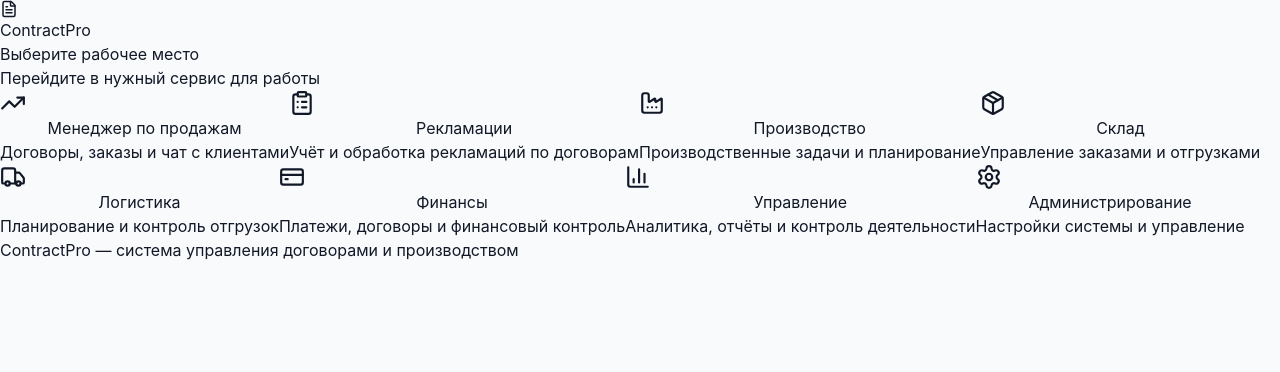
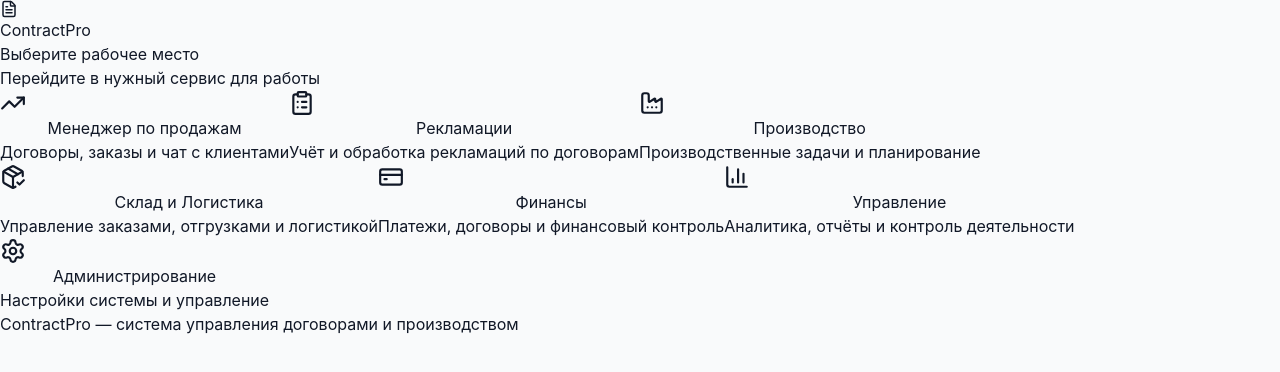
Before and after one commit to Mironov-AS/FabrikaMebel, a React (Vite) app: page / in a window 1280 px wide. Shown: the top 372 px of the page. Built offline with nearby package versions, Linux system fonts and the light colour scheme.

Commit message:
Merge Склад and Логистика into single warehouse-logistics service
Made with promto.ai (user: 942033752, conversation: 45a76586-6172-4c6b-b2f7-9614d09a41a7)

```diff
--- a/src/data/services.js
+++ b/src/data/services.js
@@ -1,8 +1,8 @@
 import {
-  TrendingUp, Factory, Package, Truck,
+  TrendingUp, Factory, Truck,
   CreditCard, BarChart3, Settings, AlertCircle,
   LayoutDashboard, FileText, ShoppingCart, MessageSquare,
-  ClipboardList,
+  ClipboardList, PackageCheck,
 } from 'lucide-react';
 
 export const ALL_NAV_ITEMS = [
@@ -59,30 +59,17 @@
     defaultPath: '/production',
   },
   {
-    id: 'warehouse',
-    name: 'Склад',
-    icon: Package,
-    colorClass: 'bg-yellow-500',
-    gradientClass: 'from-yellow-500 to-yellow-700',
-    lightBg: 'bg-yellow-50',
-    textColor: 'text-yellow-700',
-    borderColor: 'border-yellow-200',
-    description: 'Управление заказами и отгрузками',
+    id: 'warehouse-logistics',
+    name: 'Склад и Логистика',
+    icon: PackageCheck,
+    colorClass: 'bg-teal-500',
+    gradientClass: 'from-teal-500 to-teal-700',
+    lightBg: 'bg-teal-50',
+    textColor: 'text-teal-700',
+    borderColor: 'border-teal-200',
+    description: 'Управление заказами, отгрузками и логистикой',
     navPaths: ['/orders', '/shipments'],
     defaultPath: '/orders',
-  },
-  {
-    id: 'logistics',
-    name: 'Логистика',
-    icon: Truck,
-    colorClass: 'bg-green-500',
-    gradientClass: 'from-green-500 to-green-700',
-    lightBg: 'bg-green-50',
-    textColor: 'text-green-700',
-    borderColor: 'border-green-200',
-    description: 'Планирование и контроль отгрузок',
-    navPaths: ['/shipments', '/orders'],
-    defaultPath: '/shipments',
   },
   {
     id: 'finance',
```
